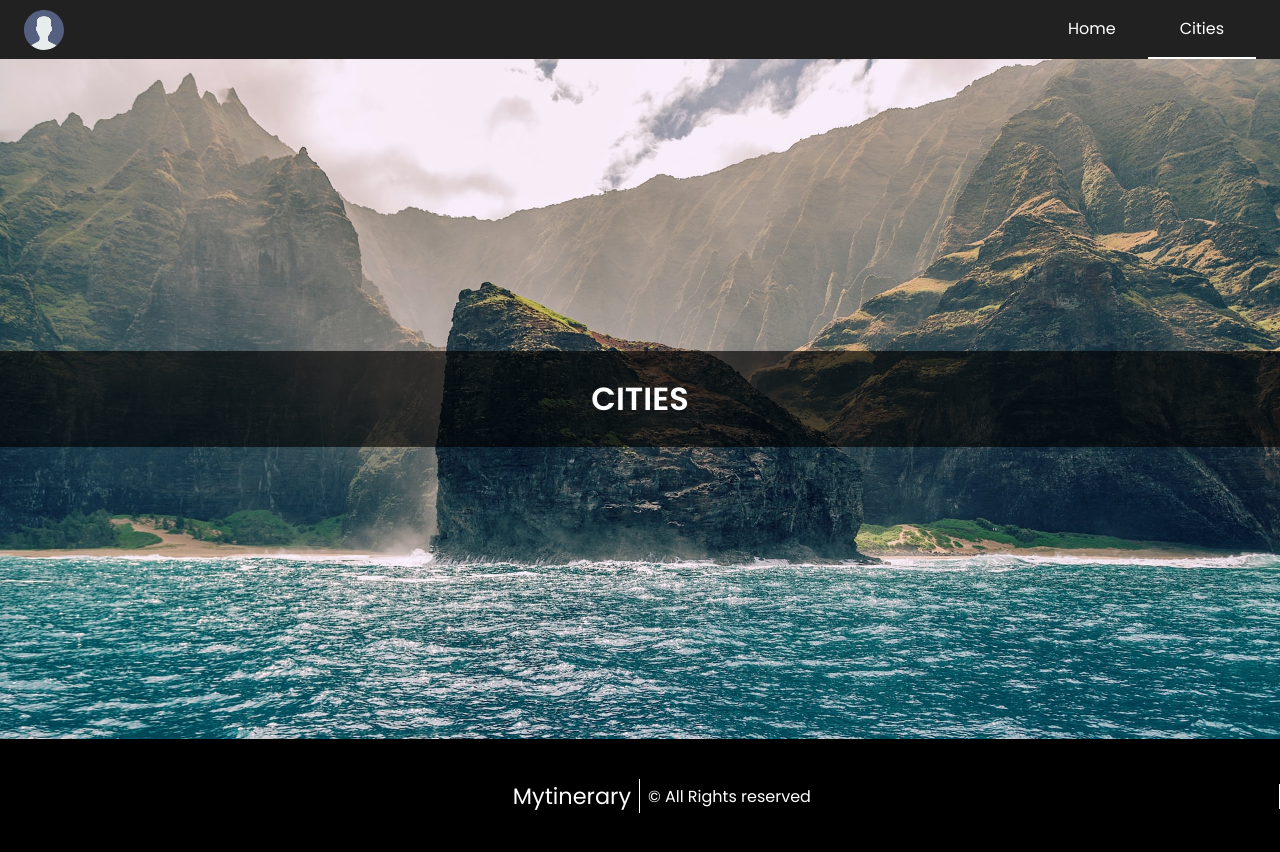
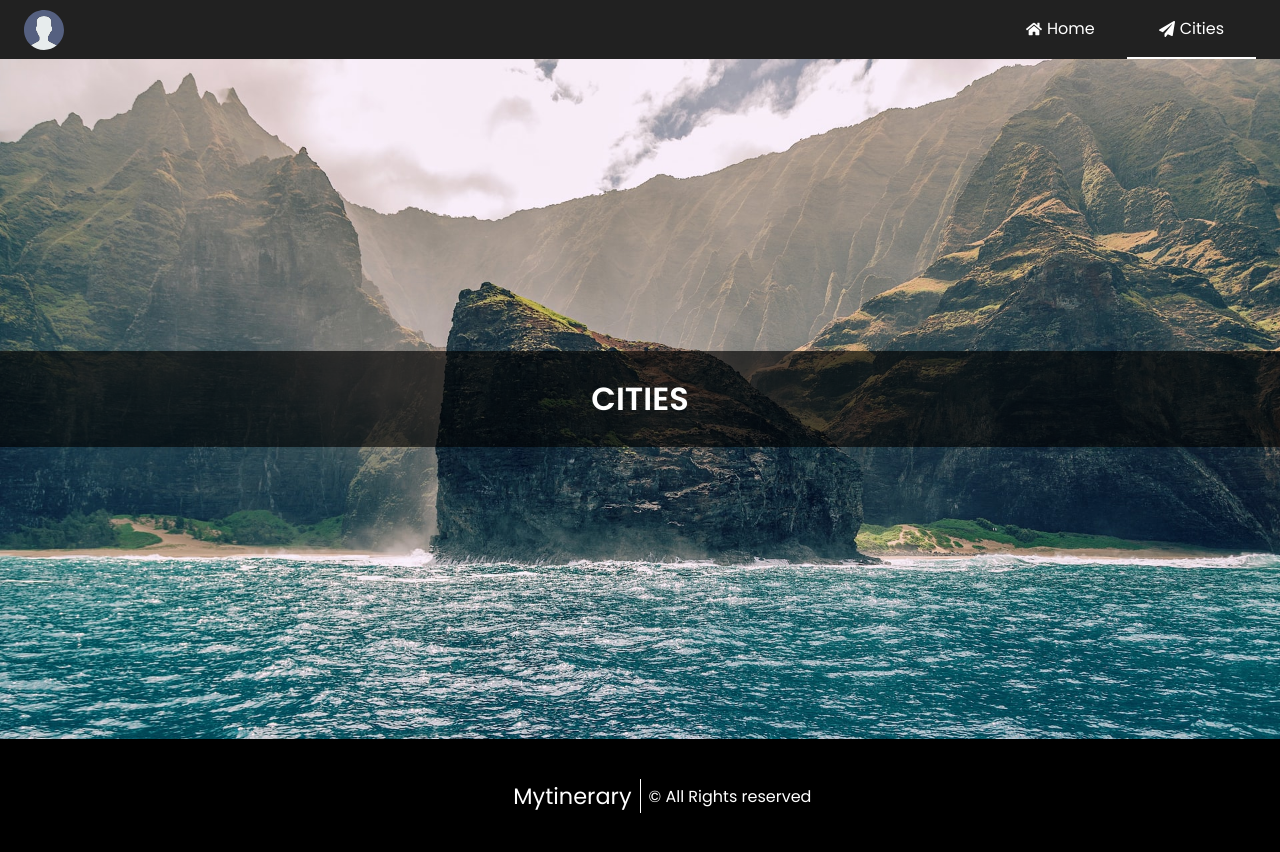
Before and after one commit to matijuncos/juncos-mytinerary, a React (Create React App) app in the folder frontend/: page /cities in a window 1280 px wide. Built offline with nearby package versions, Linux system fonts and the light colour scheme; the HTML template or start-up script is replaced by a standard one.

Commit message:
juncos sprint 1

```diff
--- a/frontend/src/App.css
+++ b/frontend/src/App.css
@@ -39,7 +39,7 @@
   height: 62vh;
   margin: 6vh auto 0 auto;
   border-radius: 5px 90% 0% 5px;
-  box-shadow: 5px 5px 10px rgba(0, 0, 0, 0.205);
+  box-shadow: 8px -8px 10px rgba(0, 0, 0, 0.329);
   filter: saturate(0.3);
   display: flex;
   flex-direction: column;
@@ -99,12 +99,19 @@ video {
 .links p {
   margin: 0 2vh;
   padding: 2vh;
+  display: flex;
+  align-items: center;
+  justify-content: space-between;
+}
+.icons {
+  margin-right: 5px;
 }
 nav img {
   width: 2.5em;
 }
+
 .carruselSection {
-  background-color: rgb(36, 35, 35);
+  background-color: rgb(16, 15, 16);
   padding: 5vh 0;
 }
 
@@ -175,7 +182,15 @@ nav img {
 .footer div {
   padding: 0 1vh;
 }
-
+.footerLeft {
+  border-right: solid white 1px;
+  flex: 1;
+  text-align: right;
+  font-size: 1.4rem;
+}
+.footerRight {
+  flex: 1;
+}
 .citiesSection {
   background-image: url("../src/assets/cities.jpg");
   background-size: cover;
@@ -197,16 +212,6 @@ nav img {
   border-bottom: solid 2px white;
 }
 
-.footerLeft {
-  border-right: solid white 1px;
-  flex: 1;
-  text-align: right;
-  font-size: 1.4rem;
-}
-.footerRight {
-  border-right: solid white 1px;
-  flex: 1;
-}
 .burger {
   display: none;
 }
@@ -273,4 +278,7 @@ nav img {
     font-size: 1.5rem;
     margin-bottom: 2vh;
   }
+  .footer {
+    padding: 2vh;
+  }
 }
--- a/frontend/src/components/CallToAction.jsx
+++ b/frontend/src/components/CallToAction.jsx
@@ -1,12 +1,13 @@
 import React from 'react'
 import { Link } from "react-router-dom";
+import {FaPaperPlane } from "react-icons/fa";
 
 function CallToAction() {
     return (
         <div className="callToAction">
             <h2>Let your adventure begin!</h2>
             <Link to="./cities">
-                <button className="ghostBtn">Click Here!</button>
+                <button className="ghostBtn">Click Here! <FaPaperPlane className="icons"/></button>
             </Link>
         </div>
     )
--- a/frontend/src/components/Navbar.jsx
+++ b/frontend/src/components/Navbar.jsx
@@ -2,6 +2,7 @@ import React, {useState} from 'react'
 import user from '../assets/user.svg'
 import { NavLink } from "react-router-dom";
 import { FiMenu } from 'react-icons/fi';
+import { FaHome, FaPaperPlane } from "react-icons/fa";
 
 function Navbar() {
     const [nav, setNav] = useState(true);
@@ -15,10 +16,10 @@ function Navbar() {
                 <img src={user} alt="" />
                 <div>
                     <NavLink to="/" className="navLinks " exact={true}>
-                        <p>Home</p>
+                        <p><FaHome className="icons"/> Home</p>
                     </NavLink>
                     <NavLink to="/cities" className="navLinks">
-                        <p>Cities</p>
+                        <p><FaPaperPlane className="icons"/> Cities</p>
                     </NavLink>
                 </div>
 
```
Also changed, not shown: 1 other file (tests, documents, lock files or other folders).
